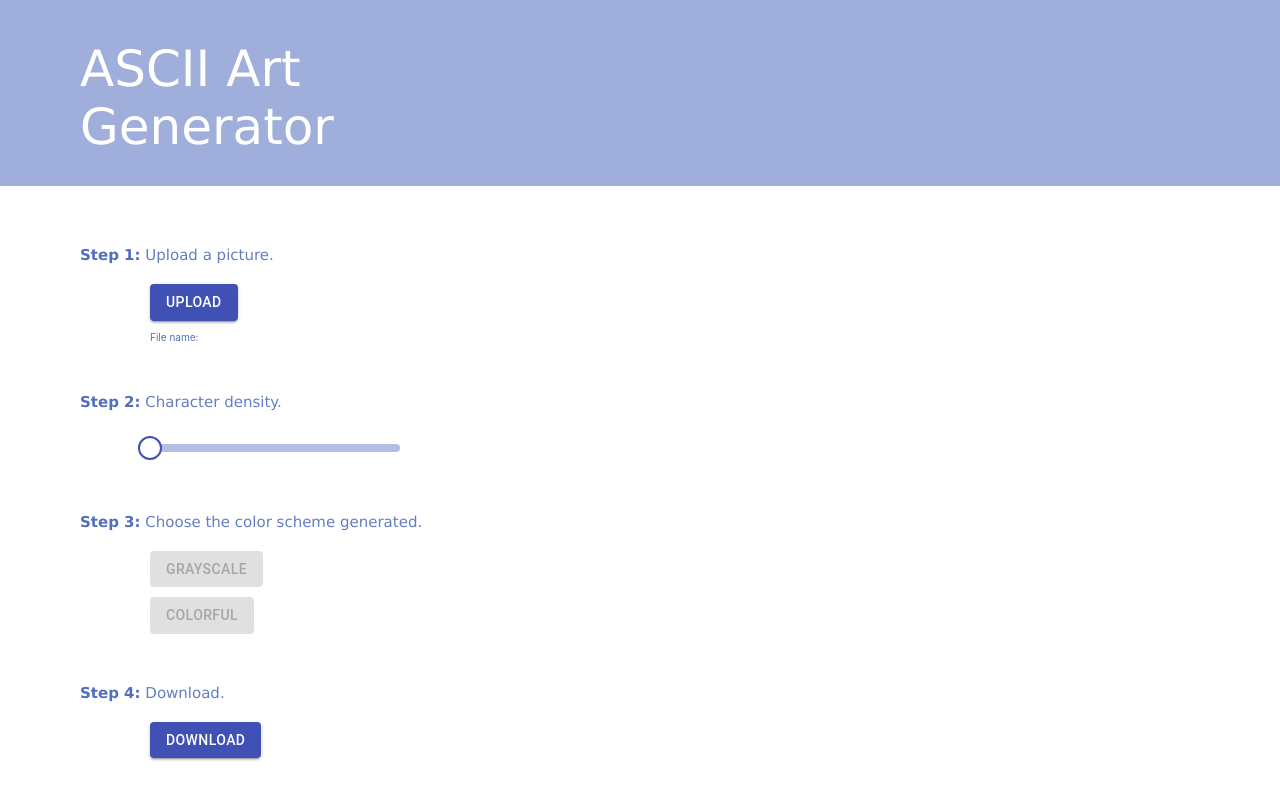
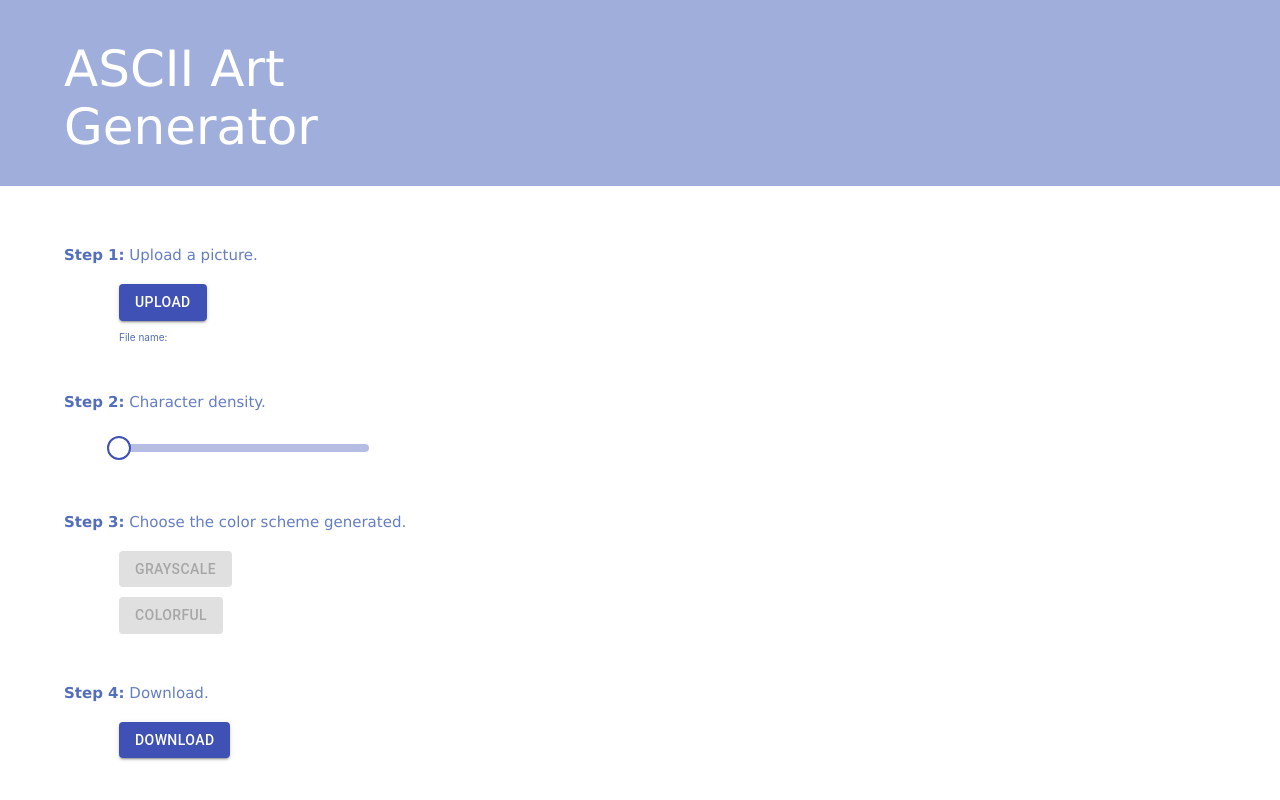
Before and after one commit to yishuolin/ascii-art-generator, a Next.js app: page / in a window 1280 px wide. Built offline with nearby package versions, Linux system fonts and the light colour scheme.

Commit message:
style: replace every px with % in marginLeft:

```diff
--- a/pages/index.js
+++ b/pages/index.js
@@ -73,7 +73,7 @@ export default function Home() {
         <div
           style={{
             paddingTop: '40px',
-            paddingLeft: '80px',
+            paddingLeft: '5%',
             paddingBottom: '30px',
             color: '#FFFFFF',
             fontSize: '50px',
@@ -87,7 +87,7 @@ export default function Home() {
         <div
           style={{
             marginTop: '60px',
-            marginLeft: '80px',
+            marginLeft: '5%',
             color: '#657ec3',
             fontSize: '15px',
             fontFamily: 'Verdana',
@@ -99,7 +99,7 @@ export default function Home() {
         <div>
           <label htmlFor="contained-button-file">
             <Button
-              style={{ marginTop: '20px', marginLeft: '150px' }}
+              style={{ marginTop: '20px', marginLeft: '9.3%' }}
               variant="contained"
               color="primary"
               component="span">
@@ -112,7 +112,7 @@ export default function Home() {
           style={{
             fontSize: '10px',
             marginTop: '10px',
-            marginLeft: '150px',
+            marginLeft: '9.3%',
             color: '#526ebc',
           }}>
           File name:
@@ -122,7 +122,7 @@ export default function Home() {
         <div
           style={{
             marginTop: '50px',
-            marginLeft: '80px',
+            marginLeft: '5%',
             color: '#657ec3',
             fontSize: '15px',
             fontFamily: 'Verdana',
@@ -134,7 +134,7 @@ export default function Home() {
 
         <div>
           <CustomSlider
-            style={{ width: '250px', marginTop: '20px', marginLeft: '150px' }}
+            style={{ width: '250px', marginTop: '20px', marginLeft: '9.3%' }}
             defaultValue={width}
             value={width}
             onChange={handleUpdateWidth}
@@ -146,7 +146,7 @@ export default function Home() {
           {loading && (
             <span
               style={{
-                marginLeft: '440px',
+                marginLeft: '30%',
                 marginTop: '20px',
                 color: '#657ec3',
               }}>
@@ -158,7 +158,7 @@ export default function Home() {
         <div
           style={{
             marginTop: '50px',
-            marginLeft: '80px',
+            marginLeft: '5%',
             color: '#657ec3',
             fontSize: '15px',
             fontFamily: 'Verdana',
@@ -169,7 +169,7 @@ export default function Home() {
 
         <div style={{ marginTop: '20px' }}>
           <Button
-            style={{ marginLeft: '150px' }}
+            style={{ marginLeft: '9.3%' }}
             variant="contained"
             color="primary"
             component="span"
@@ -180,7 +180,7 @@ export default function Home() {
         </div>
         <div>
           <Button
-            style={{ marginLeft: '150px', marginTop: '10px' }}
+            style={{ marginLeft: '9.3%', marginTop: '10px' }}
             variant="contained"
             color="primary"
             component="span"
@@ -193,7 +193,7 @@ export default function Home() {
         <div
           style={{
             marginTop: '50px',
-            marginLeft: '80px',
+            marginLeft: '5%',
             color: '#657ec3',
             fontSize: '15px',
             fontFamily: 'Verdana',
@@ -204,7 +204,7 @@ export default function Home() {
 
         <div>
           <Button
-            style={{ marginTop: '20px', marginLeft: '150px' }}
+            style={{ marginTop: '20px', marginLeft: '9.3%' }}
             variant="contained"
             color="primary"
             component="span">
@@ -223,8 +223,8 @@ export default function Home() {
           style={{
             fontFamily: 'monospace',
             fontSize,
-            marginLeft: '450px',
-            marginTop: '-520px',
+            marginLeft: '29%',
+            marginTop: '-39%',
           }}></div>
       </div>
     </div>
```
